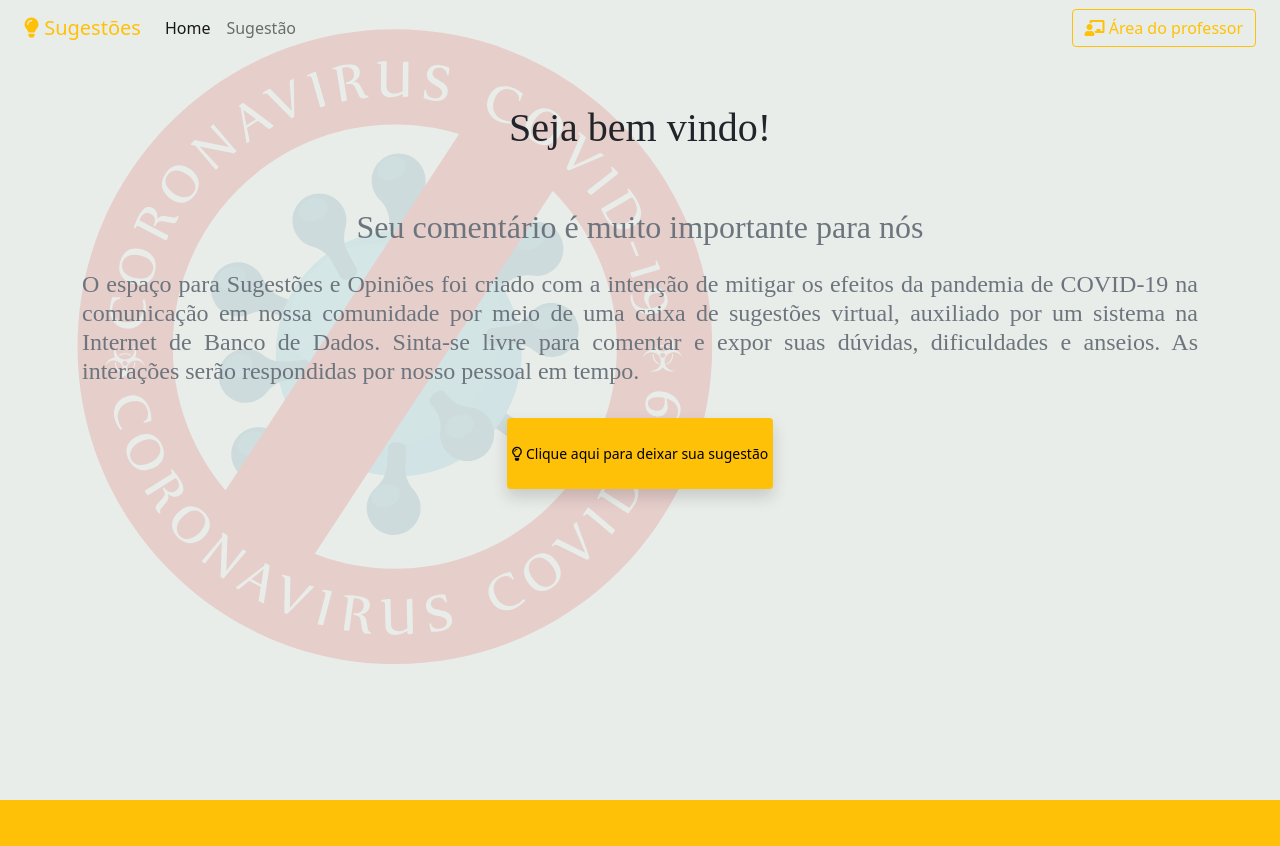
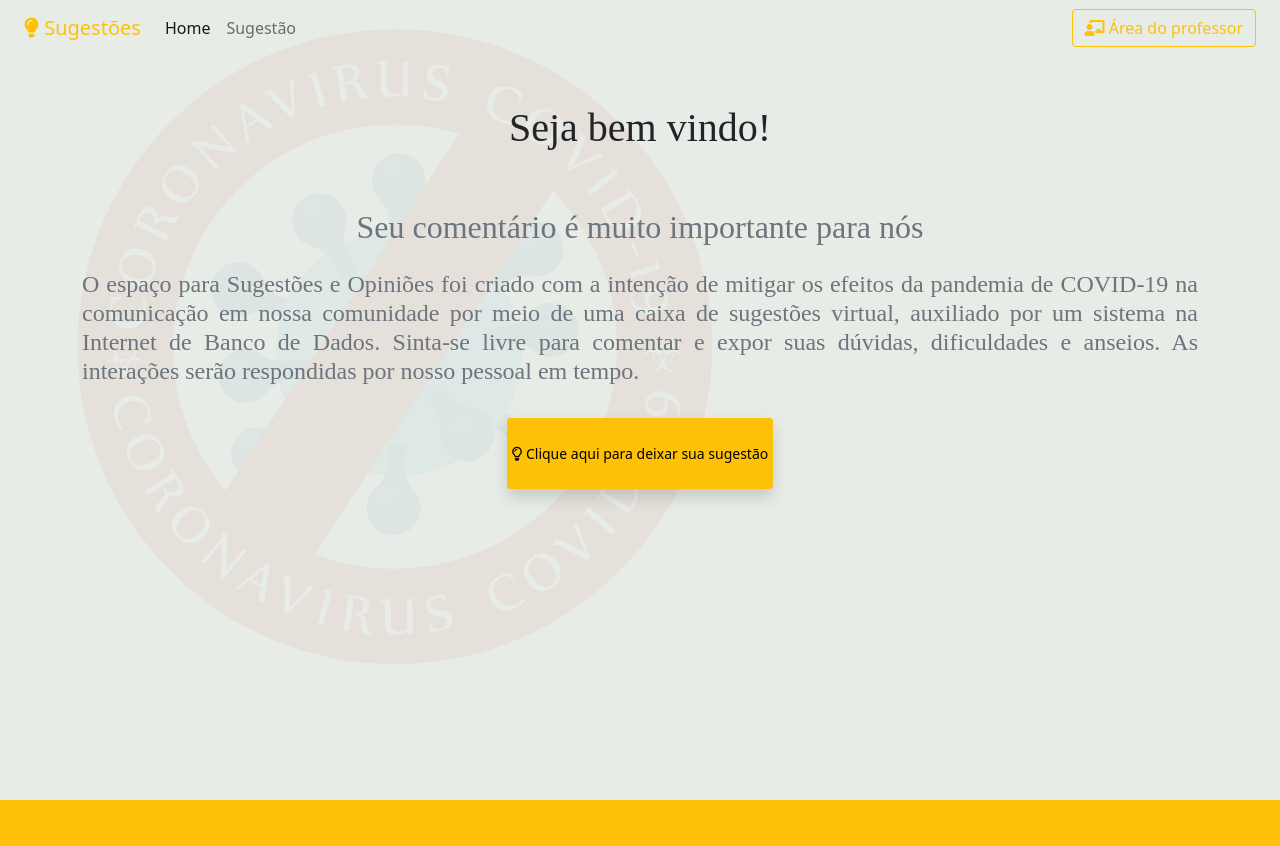
Before and after one commit to 2ARC/opineaquieducacao, a PHP site: page /main.php?sres=1 in a window 1280 px wide. Shown: the top 846 px of the page. Run offline with PHP 8.4, Linux system fonts and the light colour scheme.

```diff
--- a/style.css
+++ b/style.css
@@ -5,7 +5,7 @@ body {
 
 .main{
     height: 800px;
-    background-color: rgba(230, 235, 230, 0.863);
+    background-color: hsla(120, 11%, 91%, 0.945);
 }
 
 .apresentacao{
```
